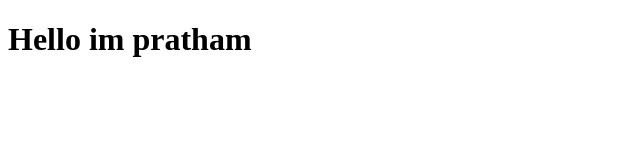
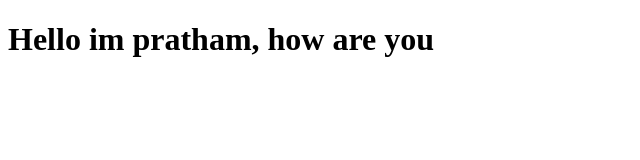
Before and after one commit to prathambhandari/GitMain, a plain HTML site: page index.html in a window 1280 px wide. Shown: the whole page, without its empty margins (0-640 px from the left). Drawn offline with Linux system fonts and the light colour scheme.

Commit message:
greetings

```diff
--- a/index.html
+++ b/index.html
@@ -6,6 +6,6 @@
     <title>Document</title>
 </head>
 <body>
-    <h1>Hello im pratham</h1>
+    <h1>Hello im pratham, how are you</h1>
 </body>
 </html>
```
